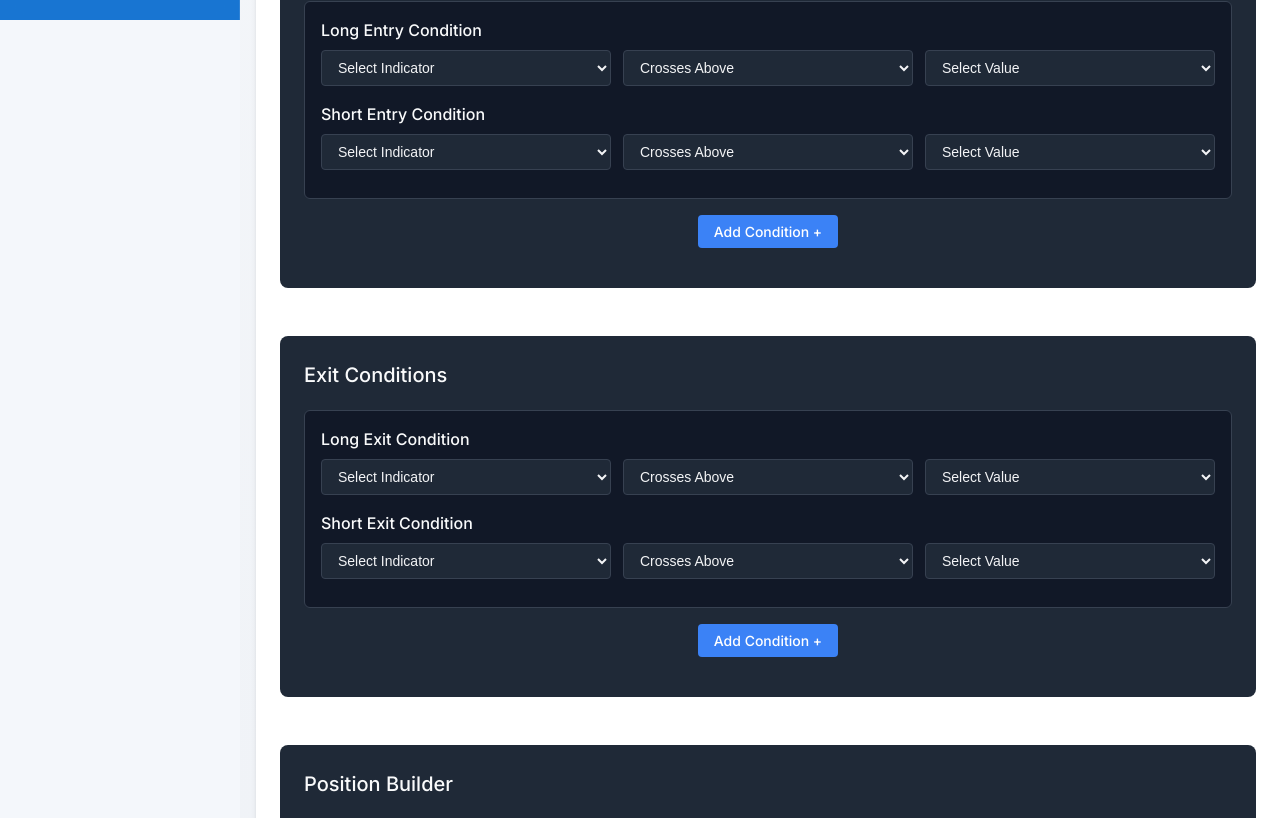
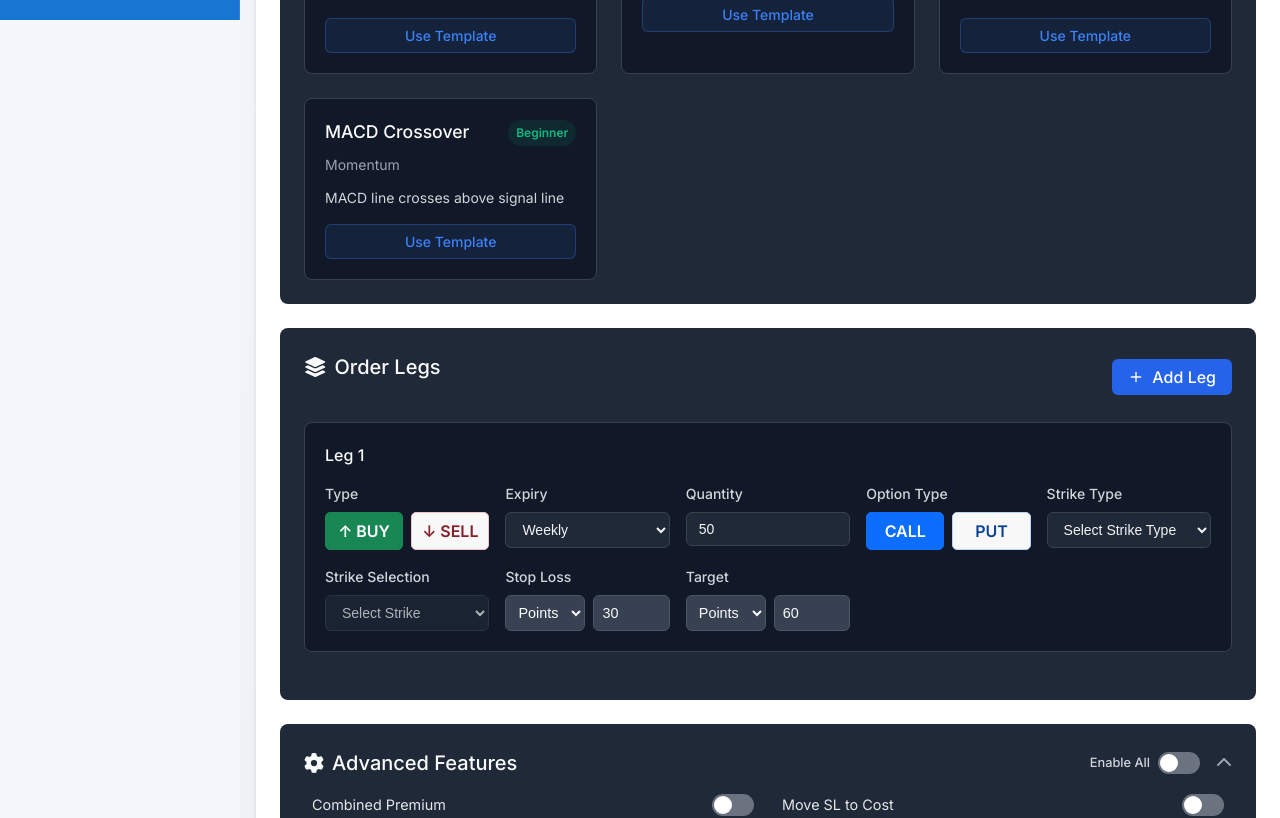
Before and after one commit to sudhanshu2070/last-trade, a React (Vite) app: page /strategies in a window 1280 px wide. Shown: the part 780-1598 px from the top of the page. Built offline with nearby package versions, Linux system fonts and the light colour scheme.

Commit message:
Added Position Builder 0.3

```diff
--- a/src/Pages/StrategyTabs/CreateStrategy/CreateStrategy.tsx
+++ b/src/Pages/StrategyTabs/CreateStrategy/CreateStrategy.tsx
@@ -17,18 +17,24 @@ import PositionBuilder from './Sections/PositionBuilder/PositionBuilder';
 const CreateStrategy: React.FC = () => {
   const [strategyName, setStrategyName] = useState<string>('ORB with Trailing SL');
   const [showAdvancedFeatures, setShowAdvancedFeatures] = useState(false);
+  const [strategyType, setStrategyType] = useState<string>('time-based');
 
   return (
     <div className={styles.container}>
       <h2 className={styles.title}>Create New Strategy</h2>
 
       <div className={styles.strategySections}>
-        <BasicConfiguration />
+        <BasicConfiguration onChange={setStrategyType}/>
 
-        <ChartSettings />
-        <EntryConditions />
-        <ExitConditions />
-        <PositionBuilder />
+        {/* hide/show in the case of Strategy Type */}
+        {strategyType === 'indicator' && (
+          <>
+            <ChartSettings />
+            <EntryConditions />
+            <ExitConditions />
+            <PositionBuilder />
+          </>
+        )}
 
         <ReadymadeStrategies />
         <OrderLegs showAdvancedFeatures={showAdvancedFeatures} />
--- a/src/Pages/StrategyTabs/CreateStrategy/Sections/BasicConfiguration/BasicConfiguration.tsx
+++ b/src/Pages/StrategyTabs/CreateStrategy/Sections/BasicConfiguration/BasicConfiguration.tsx
@@ -145,7 +145,11 @@ const TimeInput: React.FC<TimeInputProps> = ({
   );
 };
 
-const BasicConfiguration: React.FC = () => {
+interface BasicConfigurationProps {
+  onChange: (value: string) => void;
+}
+
+const BasicConfiguration: React.FC<BasicConfigurationProps> = ({onChange}) => {
   const [orderType, setOrderType] = useState('MIS');
   const [executionTime, setExecutionTime] = useState('09:20');
   const [selectedHour, setSelectedHour] = useState('09');
@@ -189,7 +193,7 @@ const BasicConfiguration: React.FC = () => {
           <label htmlFor="strategyType" className={styles.label}>
             Strategy Type
           </label>
-          <select id="strategyType" className={styles.input}>
+          <select id="strategyType" className={styles.input} onChange={(e) => {onChange(e.target.value)}}>
             <option value="time-based">Time Based</option>
             <option value="indicator">Indicator</option>
             <option value="momentum">Momentum</option>
```
